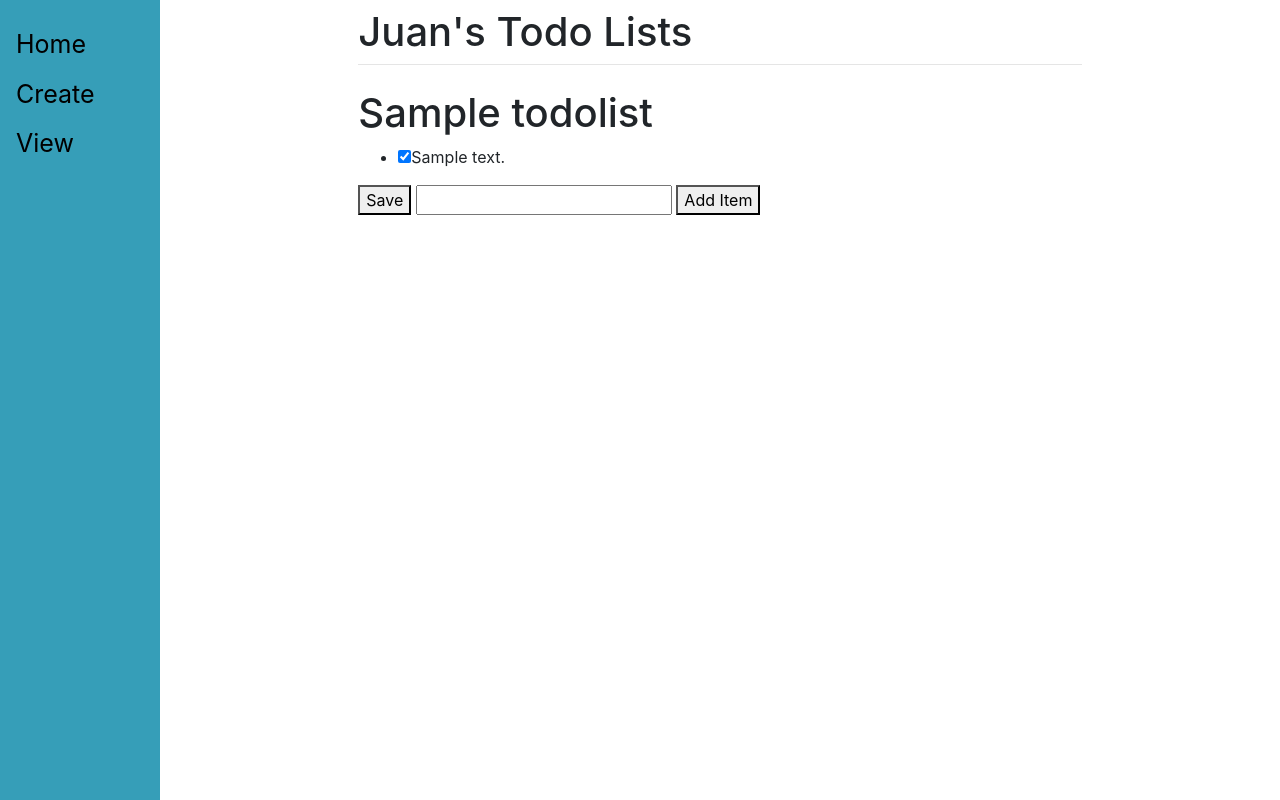
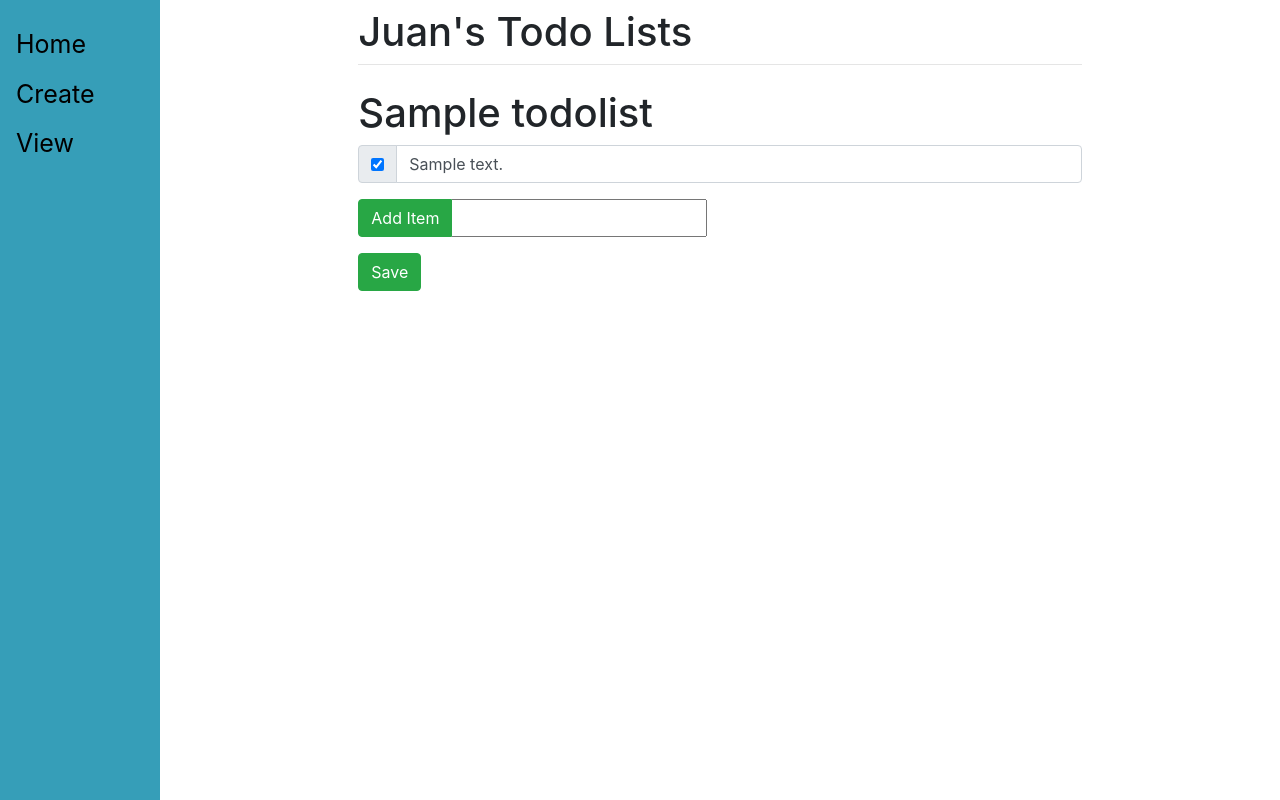
Before and after one commit to Juansu01/self-learning, a Django app: page /1 in a window 1280 px wide. Run offline with Django 4.2, Linux system fonts and the light colour scheme; tables that the repository leaves empty hold one stand-in row (values such as "Sample post"); parts of the project's set-up code (start-up, migrations or seed data) failed here and were passed over.

Commit message:
Styling view for creating a new todo list and view for a specific todo list

```diff
--- a/python/django/mysite/main/templates/main/list.html
+++ b/python/django/mysite/main/templates/main/list.html
@@ -5,17 +5,26 @@
     <h1>{{ls.name}}</h1>
     <form method="POST" action="#">
         {% csrf_token %}
-        <ul>
             {% for item in ls.item_set.all %}
-                {% if item.complete == True %}
-                    <li><input type="checkbox", value="clicked", name="c{{item.id}}" checked>{{item.text}}</li>
-                {% else %}
-                    <li><input type="checkbox", value="clicked", name="c{{item.id}}">{{item.text}}</li>
-                {% endif %}
+            <div class="input-group mb-3">
+            <div class="input-group-prepend">
+                <div class="input-group-text">
+                    {% if item.complete == True %}
+                        <input type="checkbox", value="clicked", name="c{{item.id}}" checked>
+                    {% else %}
+                        <input type="checkbox", value="clicked", name="c{{item.id}}">
+                    {% endif %}
+                </div>
+                </div>
+                <input type="text", value="{{item.text}}" class="form-control">
+            </div>
             {% endfor %}
-        </ul>
-        <button type="submit", name="save", value="save">Save</button>
-        <input type="text", name="new">
-        <button type="submit", name="newItem", value="newItem">Add Item</button>
+        <div class="input-group mb-3">
+            <div class="input-group-prepend">
+                <button type="submit", name="newItem", value="newItem" class="btn btn-success">Add Item</button>
+            </div>
+            <input type="text", name="new">
+        </div>
+        <button type="submit", name="save", value="save", class="btn btn-success">Save</button>
     </form>
 {% endblock %}
```
Also changed, not shown: python/django/mysite/main/templates/main/create.html (+8 -4 lines).
